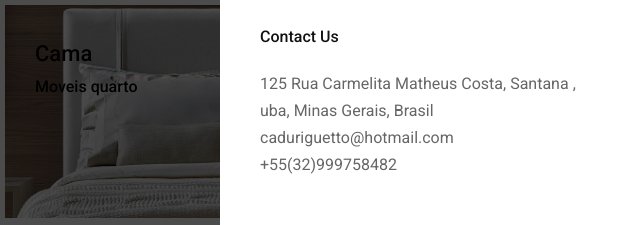
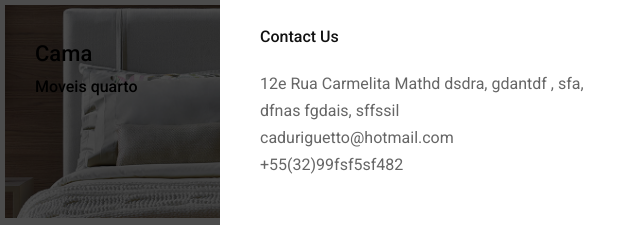
Before and after one commit to aleffesilveira/projeto-ecommerce, a plain HTML site: page index.html in a window 1280 px wide. Both pictures are taken after a click on the button 1212 px from the left and 43 px from the top of the page. Shown: the part 512-737 px from the top of the page, 640-1280 px from the left. Drawn offline with nearby package versions, Linux system fonts and the light colour scheme; files that its build step writes are made by us from their sources; files whose address does not match are found by name; a web font is replaced by a local one.

Commit message:
Update index.html

```diff
--- a/index.html
+++ b/index.html
@@ -174,7 +174,7 @@
 
       <li class="contact-item">
         <address class="address">
-          125 Rua Carmelita Matheus Costa, Santana , uba, Minas Gerais, Brasil
+          12e Rua Carmelita Mathd dsdra, gdantdf , sfa, dfnas fgdais, sffssil
         </address>
       </li>
 
@@ -183,7 +183,7 @@
       </li>
 
       <li class="contact-item">
-        <a href="tel:55(32)999933340" class="contact-link">+55(32)999758482</a>
+        <a href="tel:55(32)sf9sf3sf0" class="contact-link">+55(32)99fsf5sf482</a>
       </li>
 
     </ul>
@@ -1464,7 +1464,7 @@
             <li class="footer-list-item">
               <ion-icon name="call-sharp" aria-hidden="true"></ion-icon>
 
-              <a href="tel:+55(32)999758482" class="footer-link">+55(32)999933340</a>
+              <a href="tel:+55(32)9909j82" class="footer-link">+55(32)999sdfgh40</a>
             </li>
 
             <li>
```
